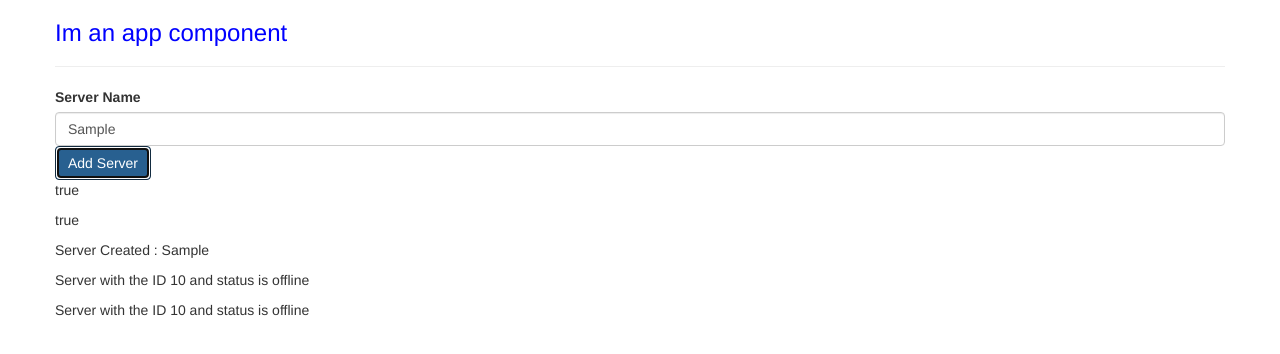
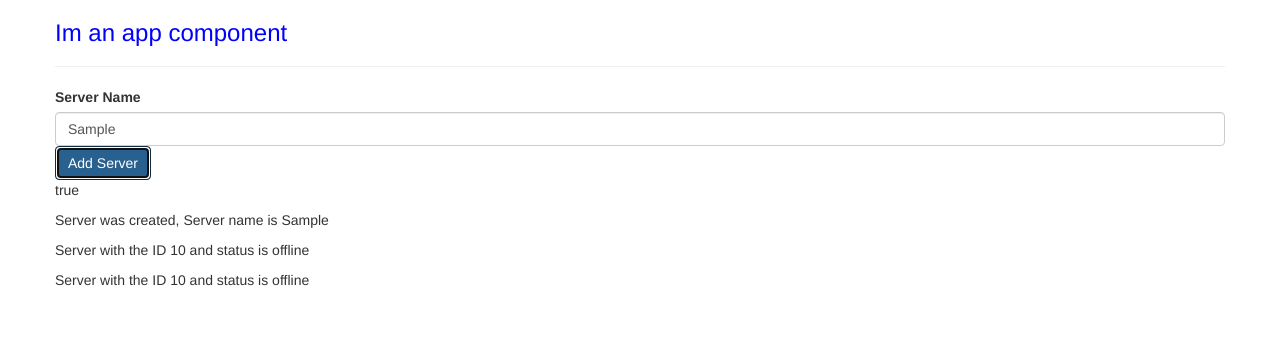
Before and after one commit to hanzodarkria/ng4-app, an Angular app: page / in a window 1280 px wide. Both pictures are taken after typing "Sample" into the empty fields and a click on the button "Add Server". Shown: the top 354 px of the page. Built offline with nearby package versions, Linux system fonts and the light colour scheme.

Commit message:
directives in progress

```diff
--- a/src/app/servers/servers.component.html
+++ b/src/app/servers/servers.component.html
@@ -8,8 +8,14 @@
 (click)="onCreateServer()">Add Server</button>
 
 <p>{{ allowNewServer }}</p>
-<p [innerText]="allowNewServer"></p>
-<p>{{ serverCreationStatus }}</p>
+<!-- <p [innerText]="allowNewServer"></p>
+<p>{{ serverCreationStatus }}</p> -->
+
+<p *ngIf="serverCreated; else noServer">Server was created, Server name is {{serverName}}</p>
+<ng-template #noServer>
+    <p>No server was created.</p>
+</ng-template>
+
 
 <app-server></app-server>
 <app-server></app-server>
--- a/src/app/servers/servers.component.ts
+++ b/src/app/servers/servers.component.ts
@@ -9,6 +9,7 @@
   allowNewServer = false;
   serverCreationStatus = 'No server was created!';
   serverName = '';
+  serverCreated = false;
 
   constructor() {
     setTimeout(() => {
@@ -20,6 +21,7 @@
   }
 
   onCreateServer() {
+    this.serverCreated = true;
     this.serverCreationStatus = 'Server Created : ' + this.serverName;
   }
 
```
